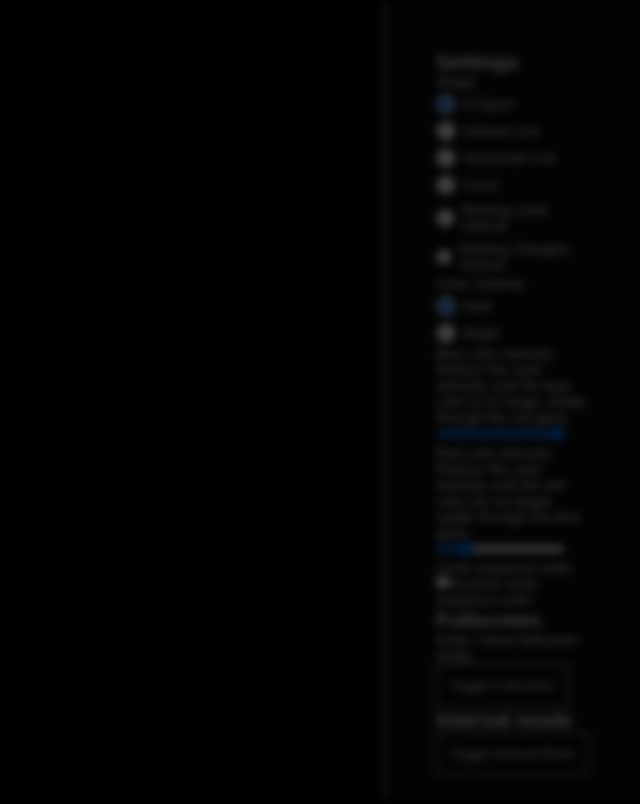
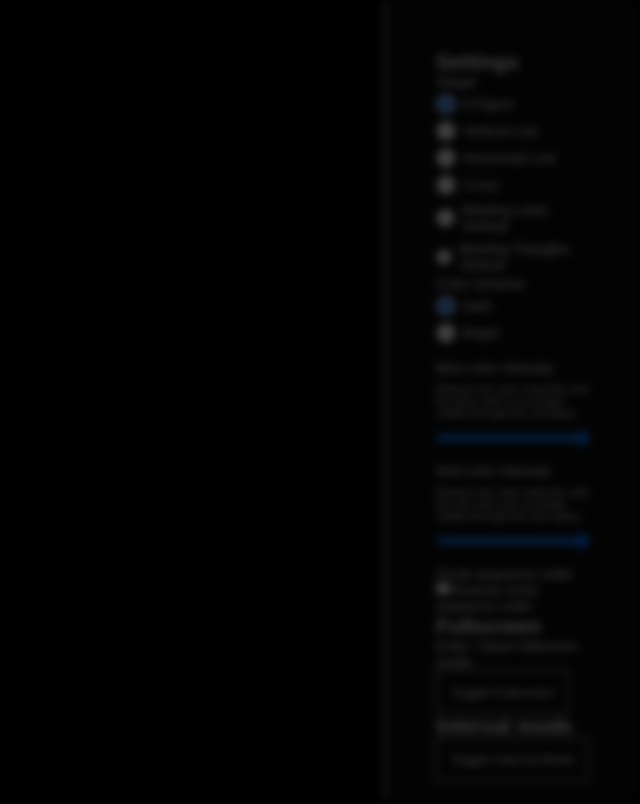
Before and after one commit to jonasbuechel/visual-training-tool, a React (Create React App) app: page / in a window 1280 px wide. Shown: the whole page, without its empty margins (640-1280 px from the left). Built offline with nearby package versions, Linux system fonts and the light colour scheme.

Commit message:
Add new Rangeslider component to the App

```diff
--- a/src/components/App/App.js
+++ b/src/components/App/App.js
@@ -3,6 +3,7 @@ import "./App.css";
 import Button from "../Button/Button";
 import Sidebar from "../Sidebar/Sidebar";
 import Radio from "../Radio/Radio";
+import Rangeslider from "../Rangeslider/Rangeslider";
 import Fullscreen from "../../helpers/fullscreen";
 import Cursor from "../../helpers/cursor";
 
@@ -103,48 +104,28 @@ class App extends React.Component {
                 label="Bright"
               />
 
-              <label
-                className="settings__label"
-                htmlFor="color-intensity-circle"
-              >
-                Blue color intensity
-              </label>
-              <p className="settings__description">
-                Reduce the color intensity until the blue color is no longer
-                visible through the red glass.
-              </p>
-              <input
-                onChange={this.test}
-                className="settings__color-intensity"
-                type="range"
+              <Rangeslider
+                onChange={(value) => this.test(value)}
                 id="color-intensity-circle"
-                name="color-intensity-circle"
                 min="0"
                 max="255"
-                value="255"
+                defaultValue="255"
                 step="1"
+                label="Blue color intensity"
+                description="Reduce the color intensity until the blue color is no longer
+                visible through the red glass."
               />
 
-              <label
-                className="settings__label"
-                htmlFor="color-intensity-lines"
-              >
-                Red color intensity
-              </label>
-              <p className="settings__description">
-                Reduce the color intensity until the red color are no longer
-                visible through the blue glass.
-              </p>
-              <input
-                onChange={this.test}
-                className="settings__color-intensity"
-                type="range"
+              <Rangeslider
+                onChange={(value) => this.test(value)}
                 id="color-intensity-lines"
-                name="color-intensity-lines"
                 min="0"
                 max="255"
-                value="50"
+                defaultValue="255"
                 step="1"
+                label="Red color intensity"
+                description="Reduce the color intensity until the red color are no longer
+                visible through the blue glass."
               />
 
               <div className="settings__label">Circle sequence order</div>
```
